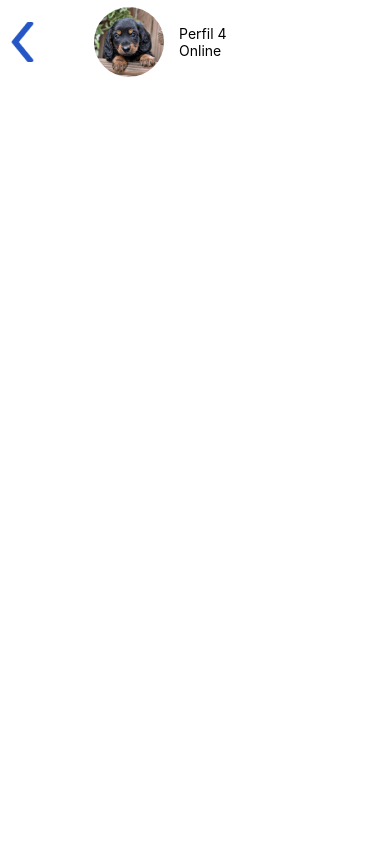
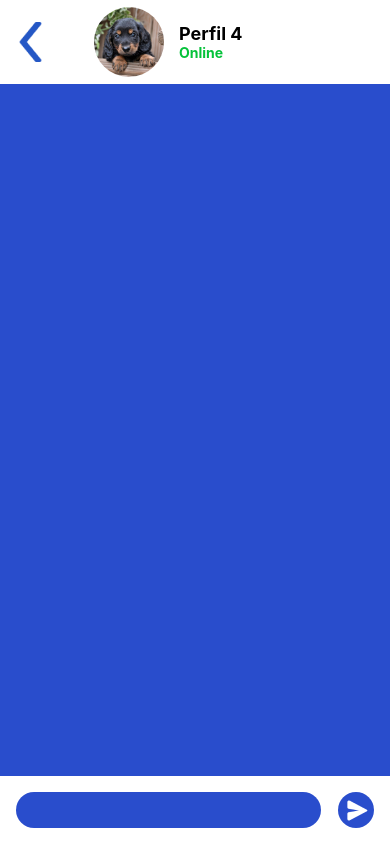
Before and after one commit to RhuanMr/RMenssenger, a React Native app: screen /Chat in a window 390 px wide. Built offline with nearby package versions, Linux system fonts and the light colour scheme.

Commit message:
Create footer chat component

```diff
--- /dev/null
+++ b/src/pages/App/Chat/Components/Footer/index.js
@@ -0,0 +1,18 @@
+import React from 'react';
+import {View, TextInput, TouchableOpacity, Image} from 'react-native';
+import styles from './styles';
+
+const image = require('../../../../../assets/Paper_Plane.png');
+
+const Footer = () => (
+  <View style={styles.container}>
+    <View style={styles.chatInput}>
+      <TextInput style={styles.textInputArea} />
+    </View>
+    <TouchableOpacity style={styles.sendButton}>
+      <Image source={image} />
+    </TouchableOpacity>
+  </View>
+);
+
+export default Footer;
--- /dev/null
+++ b/src/pages/App/Chat/Components/Footer/styles.js
@@ -0,0 +1,33 @@
+import {Button, StyleSheet} from 'react-native';
+import COLORS from '../../../../../styles/colors';
+
+const styles = StyleSheet.create({
+  container: {
+    height: '8%',
+    width: '100%',
+    backgroundColor: COLORS.SECONDARY,
+    justifyContent: 'space-between',
+    flexDirection: 'row',
+    padding: '4%',
+  },
+  chatInput: {
+    width: '85%',
+    justifyContent: 'center',
+    backgroundColor: COLORS.PRIMARY,
+    height: 36,
+    borderRadius: 36,
+  },
+  textInputArea: {
+    marginLeft: 18,
+  },
+  sendButton: {
+    height: 36,
+    width: 36,
+    backgroundColor: COLORS.PRIMARY,
+    alignItems: 'center',
+    justifyContent: 'center',
+    borderRadius: 30,
+  },
+});
+
+export default styles;
--- a/src/pages/App/Chat/Components/Header/index.js
+++ b/src/pages/App/Chat/Components/Header/index.js
@@ -1,24 +1,23 @@
 import React from 'react';
-import {Image, Pressable, Text, View} from 'react-native';
+import {Image, Pressable, Text, TouchableOpacity, View} from 'react-native';
 import styles from './styles';
 
 const image = require('../../../../../assets/Mocks/Profile_Image.jpg');
-const buttonImage = require('../../../../../assets/Chevron_Left.png');
+const buttonImage = require('../../../../../assets/Chevron_Left_Blue.png');
+const isOnline = true;
 
 const Header = () => (
   <View style={styles.container}>
-    <Pressable>
+    <TouchableOpacity style={styles.backButton}>
       <Image source={buttonImage} />
+    </TouchableOpacity>
+    <Pressable style={styles.content}>
+      <Image style={styles.profileImage} source={image} />
+      <View style={styles.contentText}>
+        <Text style={styles.nameTitle}>Perfil 4</Text>
+        {isOnline && <Text style={styles.statusTitle}>Online</Text>}
+      </View>
     </Pressable>
-    <View style={styles.content}>
-      <Pressable>
-        <Image style={styles.profileImage} source={image} />
-      </Pressable>
-      <View style={styles.contentText}>
-        <Text>Perfil 4</Text>
-        <Text>Online</Text>
-      </View>
-    </View>
   </View>
 );
 
--- a/src/pages/App/Chat/Components/Header/styles.js
+++ b/src/pages/App/Chat/Components/Header/styles.js
@@ -9,7 +9,7 @@ const styles = StyleSheet.create({
     flexDirection: 'row',
   },
   content: {
-    marginLeft: '10%',
+    marginLeft: '8%',
     flexDirection: 'row',
     flex: 1,
   },
@@ -23,6 +23,18 @@ const styles = StyleSheet.create({
     justifyContent: 'center',
     marginLeft: '5%',
   },
+  nameTitle: {
+    fontSize: 18,
+    color: COLORS.TEXT,
+    fontWeight: 'bold',
+  },
+  statusTitle: {
+    color: COLORS.GREEN,
+    fontWeight: 'bold',
+  },
+  backButton: {
+    marginLeft: '2%',
+  },
 });
 
 export default styles;
--- /dev/null
+++ b/src/pages/App/Chat/Components/List/index.js
@@ -0,0 +1,7 @@
+import React from 'react';
+import {View, Text, SafeAreaView, FlatList} from 'react-native';
+import styles from './styles';
+
+const List = () => <FlatList style={styles.container} />;
+
+export default List;
--- /dev/null
+++ b/src/pages/App/Chat/Components/List/styles.js
@@ -0,0 +1,11 @@
+import {StyleSheet} from 'react-native';
+import COLORS from '../../../../../styles/colors';
+
+const styles = StyleSheet.create({
+  container: {
+    flex: 1,
+    backgroundColor: COLORS.PRIMARY,
+  },
+});
+
+export default styles;
--- a/src/pages/App/Chat/index.js
+++ b/src/pages/App/Chat/index.js
@@ -1,12 +1,15 @@
 import React from 'react';
 import {View, Text, SafeAreaView} from 'react-native';
-import PageComponent from '../../../components/Global/Pages';
 import Header from './Components/Header';
 import styles from './styles';
+import List from './Components/List';
+import Footer from './Components/Footer';
 
 const Chat = () => (
   <SafeAreaView style={styles.container}>
     <Header />
+    <List />
+    <Footer />
   </SafeAreaView>
 );
 
```
Also changed, not shown: src/assets/Chevron_Left_Blue.png (renamed from src/assets/Chevron_Left.png), src/assets/Paper_Plane.png (added).
